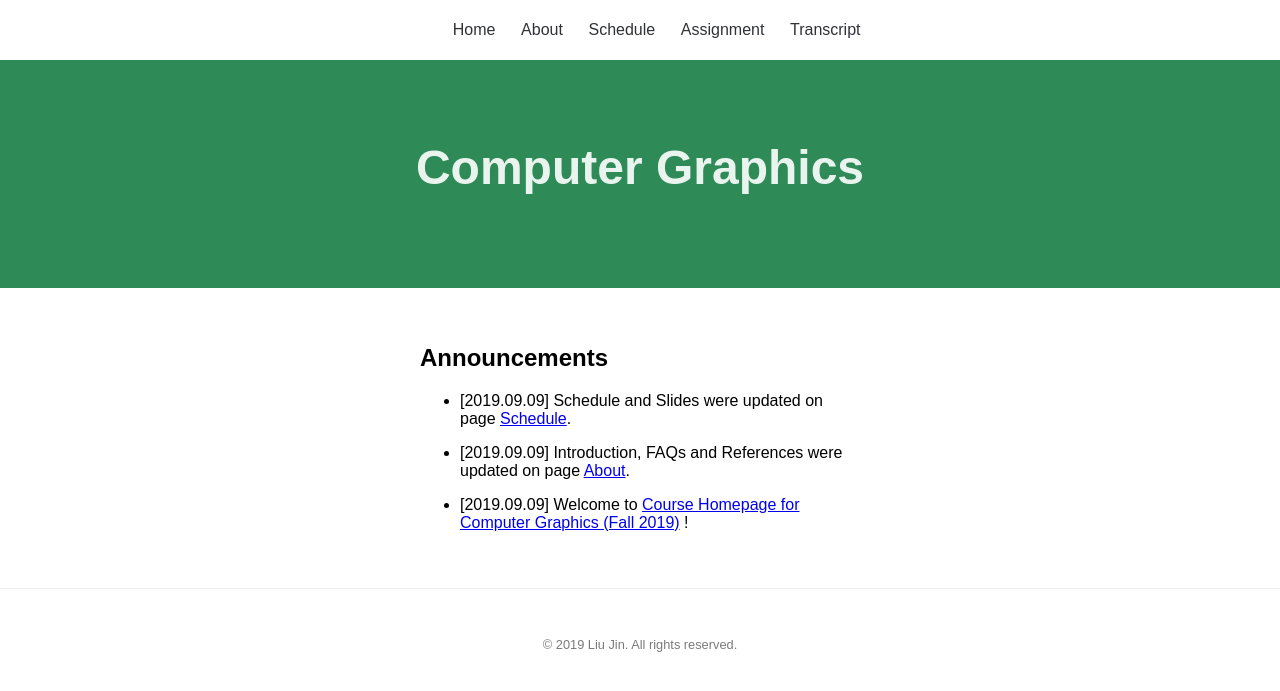
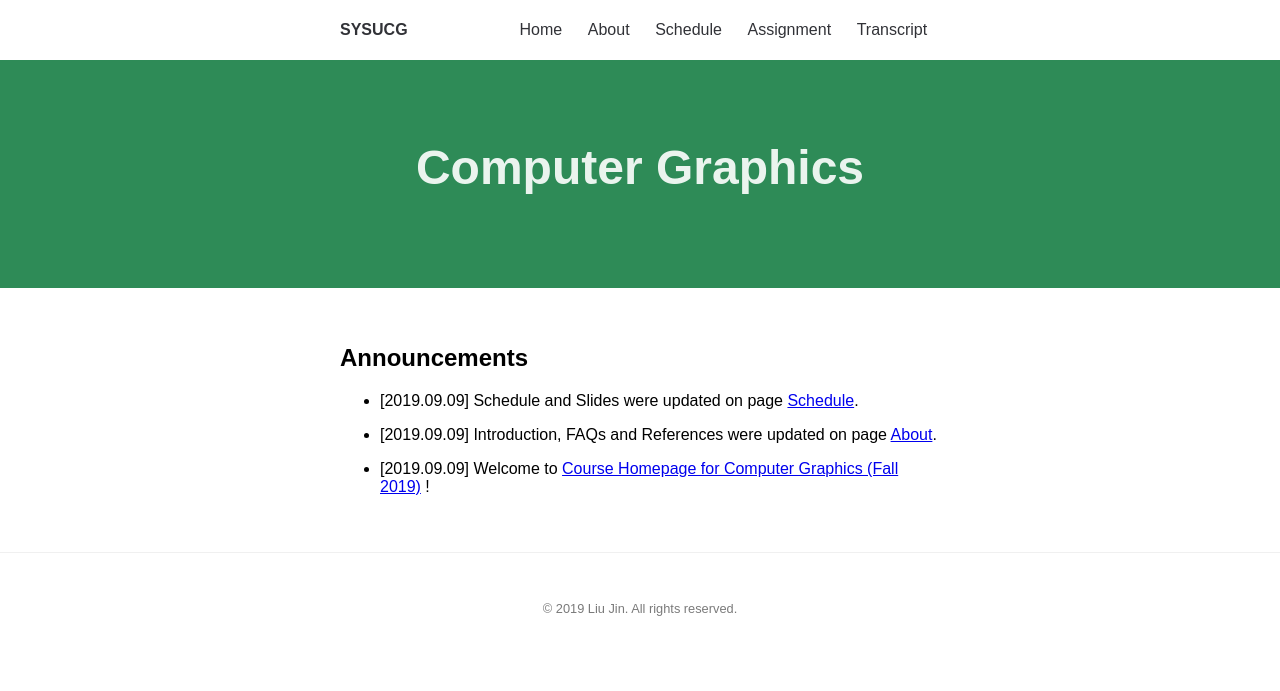
Before and after one commit to sysucg2019/sysucg2019.github.io, a Jekyll site: the page built from index.md, in a window 1280 px wide. Shown: the top 691 px of the page. Built offline with Jekyll 4.4.1, drawn with Linux system fonts in a browser that asks for light colours.

Commit message:
Update inline.css

```diff
--- a/_includes/inline.css
+++ b/_includes/inline.css
@@ -98,10 +98,10 @@ body {
 
 @media only screen and (min-width: 76em) {
  .header_wrapper {
-   margin: 0em 25em;
+   margin: 0em 20em;
  }
  .content_wrapper {
-   margin: 3.5em 25em;
+   margin: 3.5em 20em;
  }
 }
 
```
